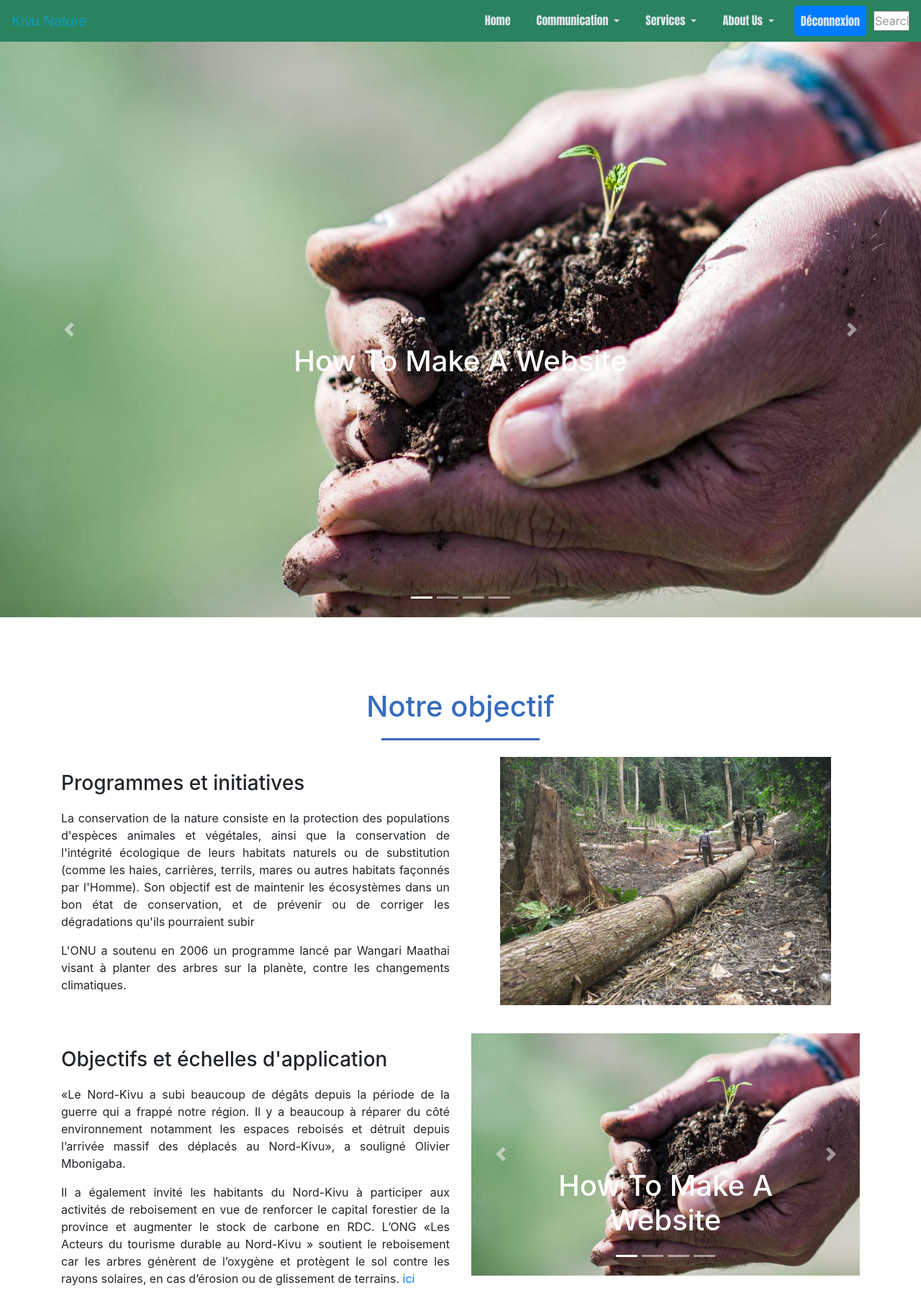
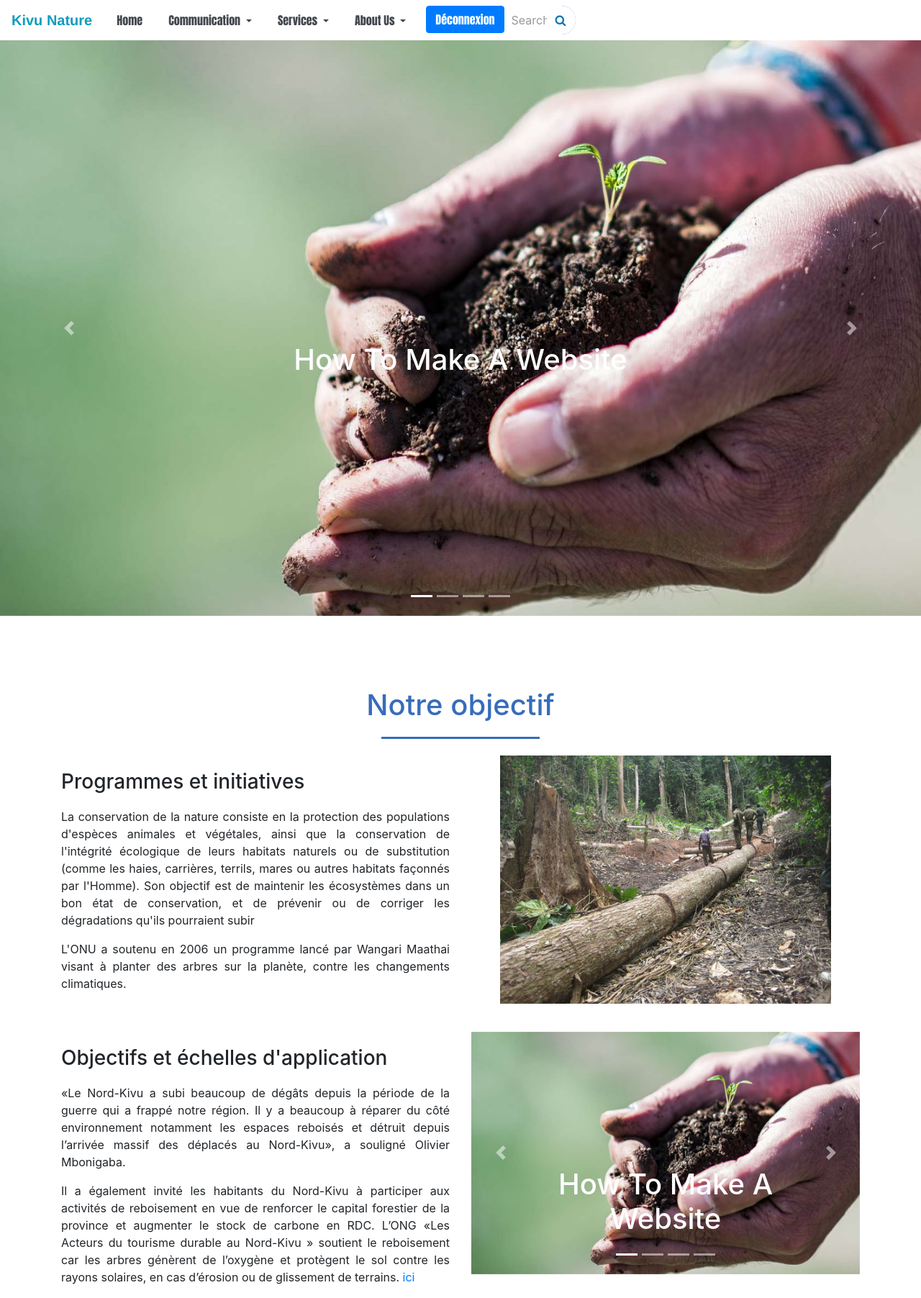
Before and after one commit to MUISHA/ker, a PHP site: page / in a window 1280 px wide; the page is wider, and only the part inside the window is pictured. Shown: the top 1804 px of that part at 72% size. Run offline with PHP 8.4, Linux system fonts and the light colour scheme; some libraries are stand-ins or nearby versions; grey boxes are pictures that could not be loaded.

Commit message:
fin modification navbar

```diff
--- a/index.php
+++ b/index.php
@@ -124,10 +124,16 @@
           </li>
 
           <li class="nav-item">
-            <a class="nav-link btn btn-primary" href="#">Déconnexion</a>
+            <a class="btn btn-primary" href="#">Déconnexion</a>
           </li>
         </ul>
-        <input class="forms1" type="text" name="search" placeholder="Search..">
+
+        <div class="input-group">
+          <input class="forms1" type="text" name="search" placeholder="Search..">
+          <div class="input-group-append">
+            <button type="submit" name="submit" id="submit"
+               class="input-group-text btn"><i class="fa fa-search"></i></button>   </div>
+        </div>
       </div>
     </nav>
 
--- a/style.css
+++ b/style.css
@@ -1,7 +1,7 @@
 @import url('https://fonts.googleapis.com/css?family=Montserrat:500');
 *{
-    margin:0;
-    padding:0;
+    padding: 0px;
+     margin: 0px;
 }
 /*-----------Navigation----------*/
 #nav-bar {
@@ -26,26 +26,24 @@
     font-weight: bold;
 }
 .nav-link{
-    color: rgb(224, 230, 235)!important;
+    color: rgb(66, 71, 77)!important;
 }
 #nav-bar ul li a:hover{
     color: #007bff!important;
 }
 .navbar
 {
-    background:rgb(41, 131, 95);
+    background: #fff!important;
 }
 #about .img-fluid1 {
     widows: 100%;
     height: 90%;
 }
-#about .img-fluid2 {
-    widows: 200px;
-    height: 100px;
-}
+
 .navbar-brand{
     color: rgb(16, 156, 190)!important;
     font-size: 25px;
+    font-weight: bold;
     font-family: "Helvetica Neue",Helvetica,Arial;
     border-radius:20px;
 }
@@ -67,7 +65,7 @@
 /* --------Sous MenueBar------------- */
 .dropdown-submenu {
     position: relative;
-    background:rgb(3, 70, 53);
+    background:#fff!important;
   }
   .dropdown-submenu a::after {
     transform: rotate(-90deg);
@@ -124,11 +122,54 @@
     -webkit-transition: width 0.4s ease-in-out;
     transition: width 0.4s ease-in-out;
   }
-
+ .input-group-text{
+     background-color: #fff!important;
+    width: 40px;
+    height: 40px;
+    text-align: justify;
+    color: rgb(13, 116, 184)!important;
+    -webkit-transition: width 0.4s ease-in-out;
+    transition: width 0.4s ease-in-out;
+ }
   /* When the input field gets focus, change its width to 100% */
   .forms1:focus {
     width: 20%;
   }
+  /*-------------------Subcribe Search NavBar------------*/
+
+.input-group .input-group {
+    border-radius:30px;
+    /*background: #fff;*/
+    max-width: 500px;
+    margin: 10px auto;
+    padding:5px;
+}
+.input-group .forms1 {
+    border: #0d4b43;
+    background: transparent;
+}
+.input-group .forms1:focus{
+    border: #0d4b43;
+    background: transparent;
+}
+.input-group .input-group-append{
+    background-image: linear-gradient(to right,#1c03b5,#5c8bef);
+    border-radius: 30px;
+}
+.input-group .input-group-text{
+    background: #1c03b5;
+    border: #1c03b5;
+    color: #1c03b5;
+    border-radius: 30px;
+}
+.input-group .input-group-text{
+    background: transparent;
+    border: #1c03b5;
+    color: #1c03b5;
+}
+.input-group .btn:focus{
+    box-shadow: none;
+}
   /*------------------------ About Us---------------------------------*/
 #about{
     padding-top: 100px;
```
